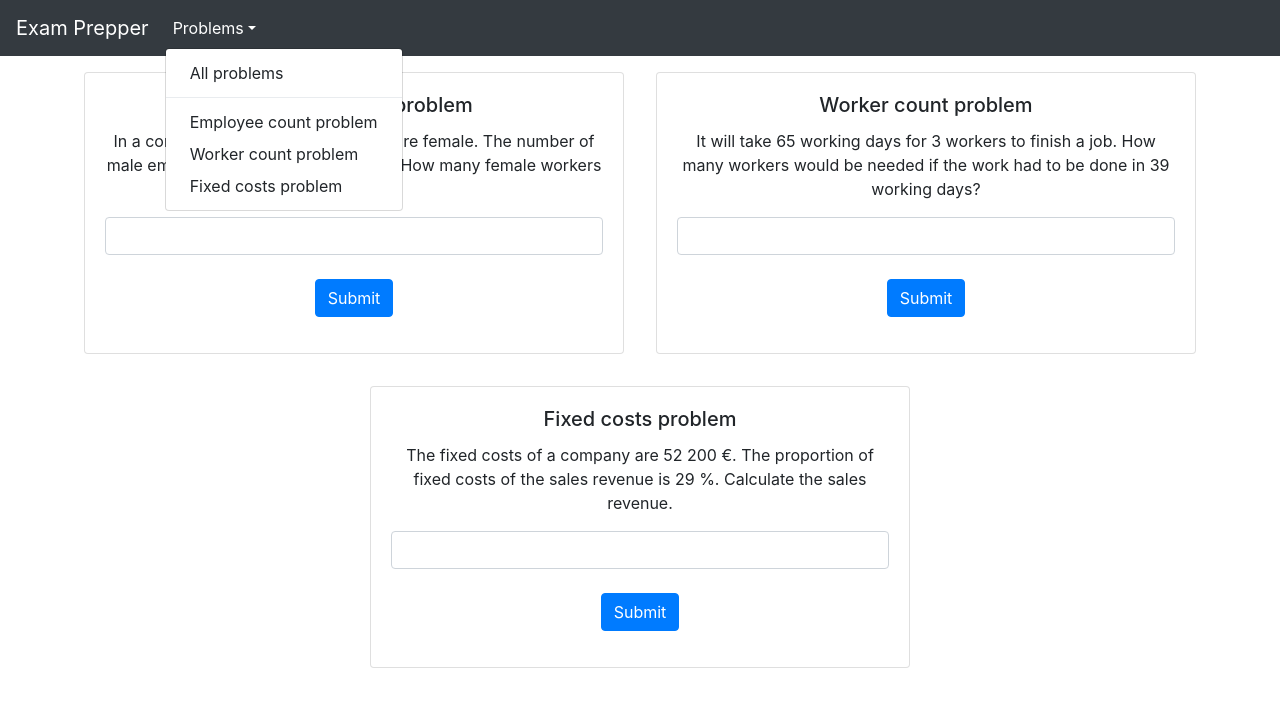
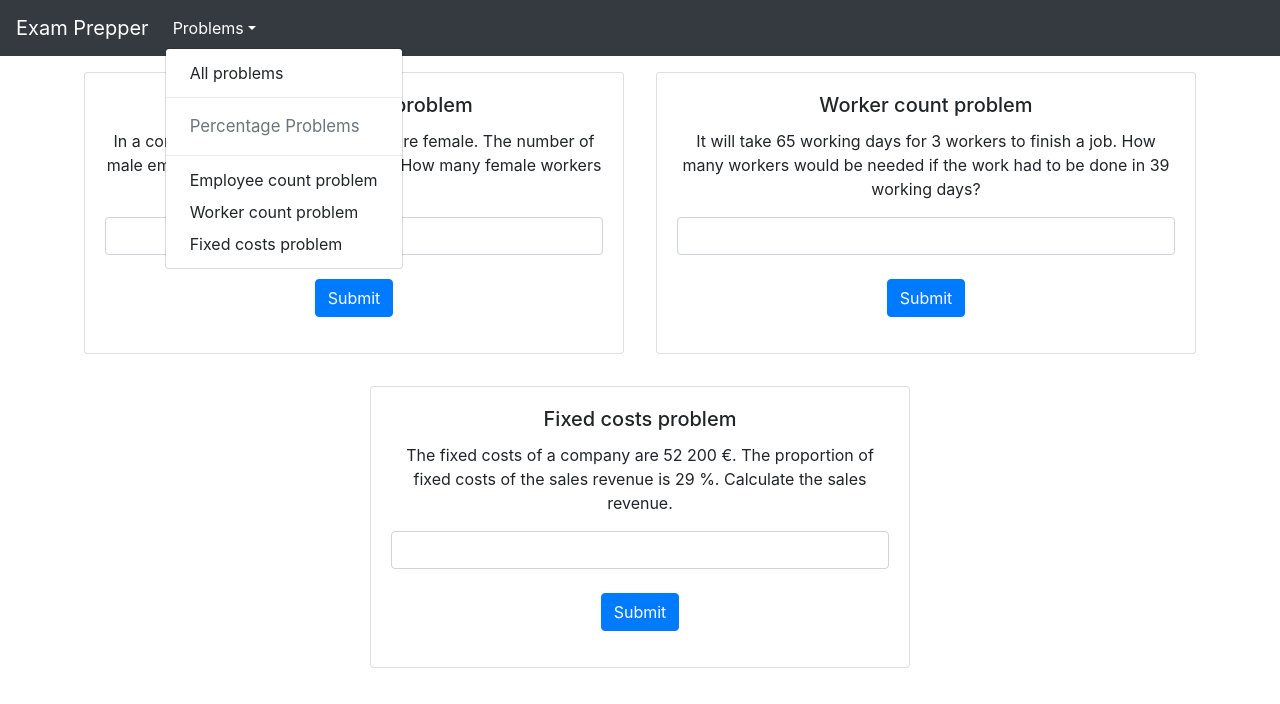
Before and after one commit to Custodia/exam-prepper, a React (Create React App) app: page / in a window 1280 px wide. Both pictures are taken after a click on the button "Problems". Shown: the top 704 px of the page. Built offline with nearby package versions, Linux system fonts and the light colour scheme.

Commit message:
Add a header for percentage problems

```diff
--- a/src/components/AppNavbar.jsx
+++ b/src/components/AppNavbar.jsx
@@ -28,6 +28,8 @@ function AppNavbar() {
               All problems
             </NavDropdown.Item>
             <NavDropdown.Divider />
+            <NavDropdown.Header><big>Percentage Problems</big></NavDropdown.Header>
+            <NavDropdown.Divider />
             <NavDropdown.Item
               active={location.pathname === '/problems/employee-count'}
               onClick={handleNavigate('/problems/employee-count')}
```
